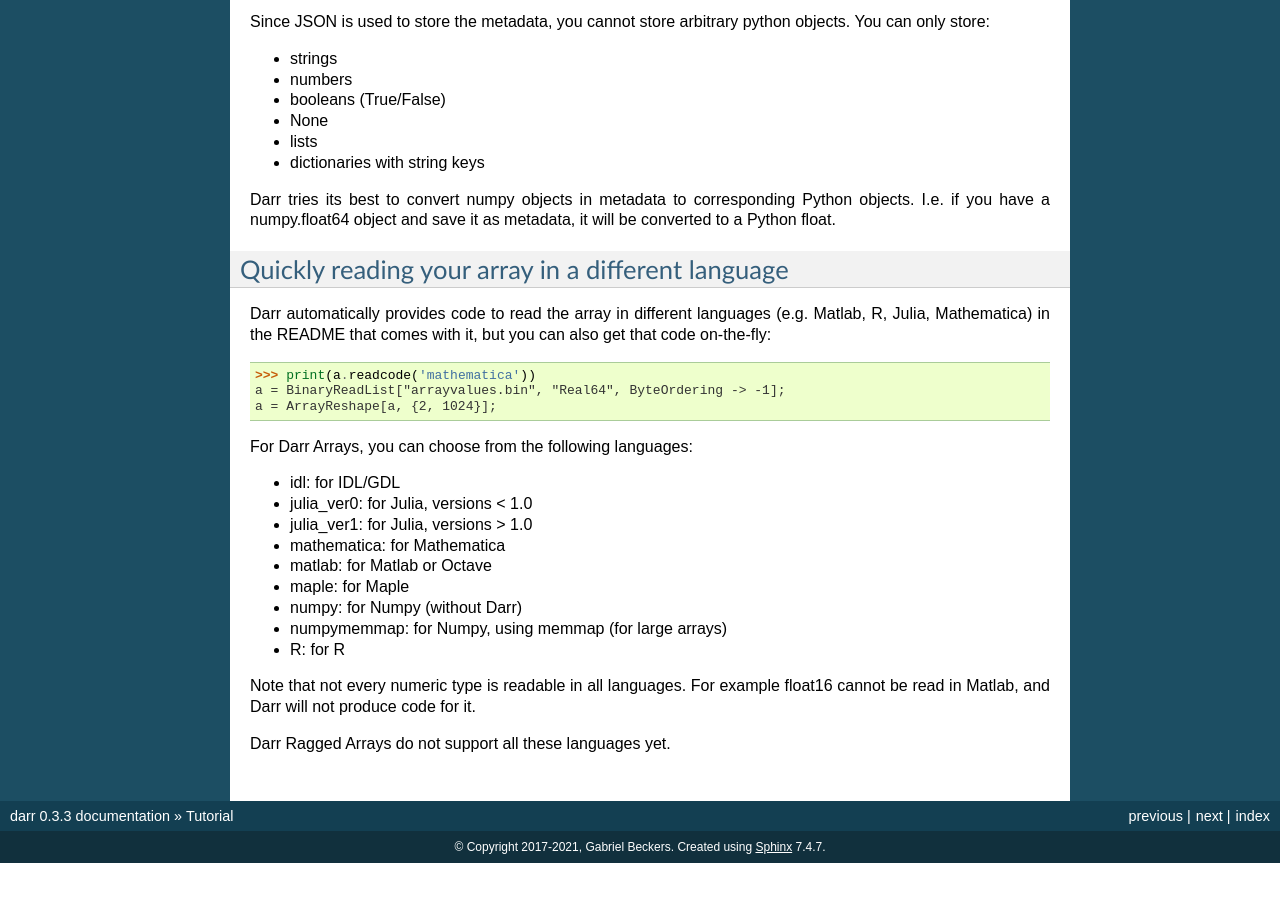
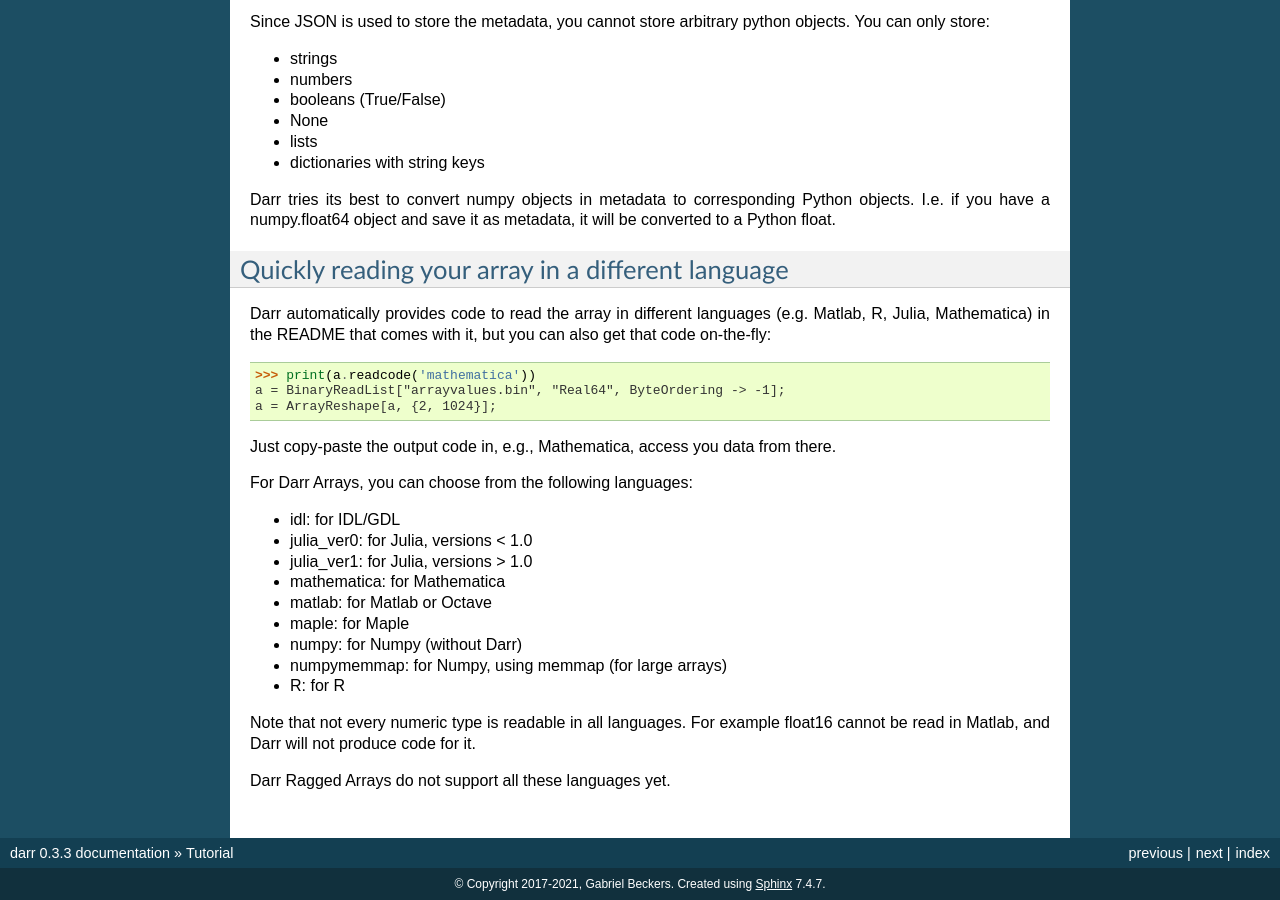
Before and after one commit to gbeckers/Darr, a Sphinx documentation site: the page built from docs/tutorial.rst, in a window 1280 px wide and 900 px high, scrolled down 3901 px. Built offline with Sphinx 7.4.7, drawn with Linux system fonts in a browser that asks for light colours; before the commit the page ends 4764 px from its top, so only the background shows below that.

Commit message:
update tutorial

```diff
--- a/docs/tutorial.rst
+++ b/docs/tutorial.rst
@@ -295,6 +295,9 @@ you can also get that code on-the-fly:
     a = BinaryReadList["arrayvalues.bin", "Real64", ByteOrdering -> -1];
     a = ArrayReshape[a, {2, 1024}];
 
+Just copy-paste the output code in, e.g., Mathematica, access you data from
+there.
+
 For Darr Arrays, you can choose from the following languages:
 
 - idl: for IDL/GDL
```
